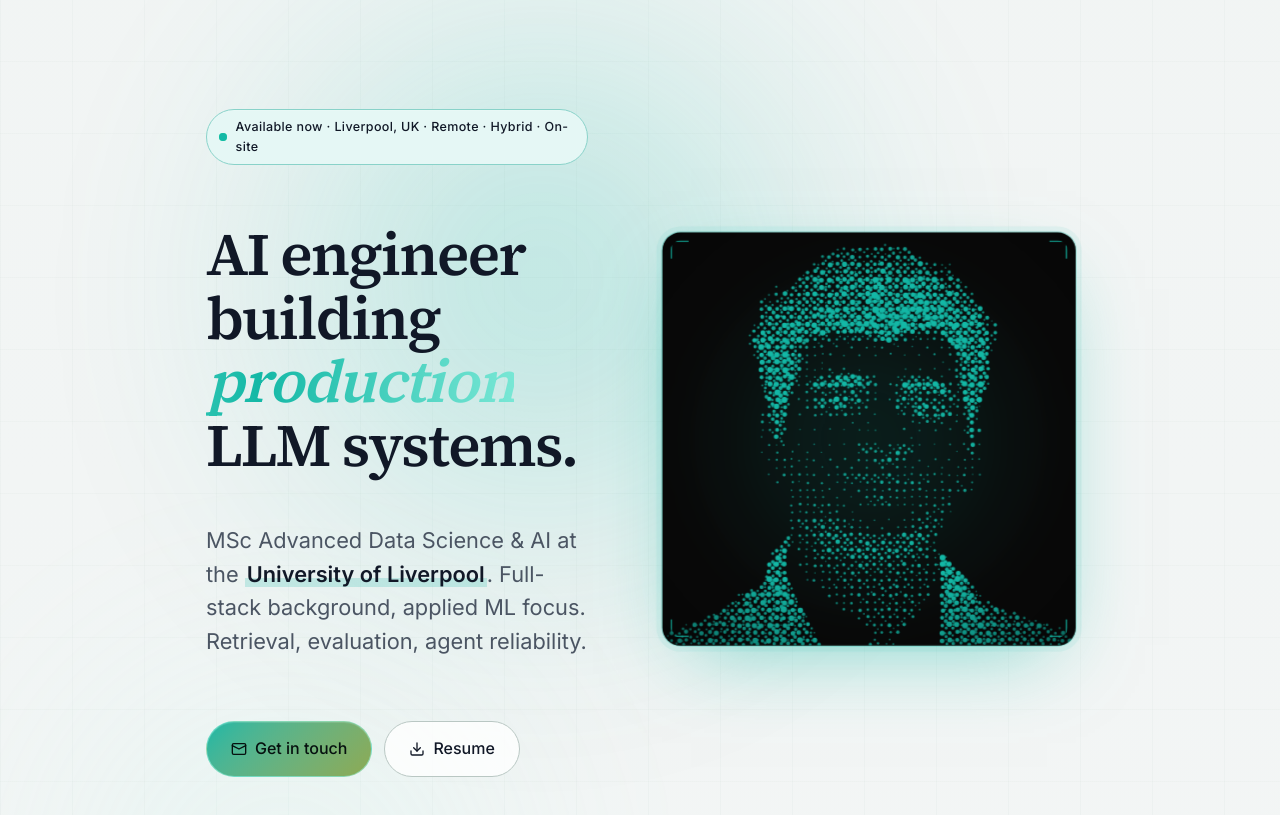
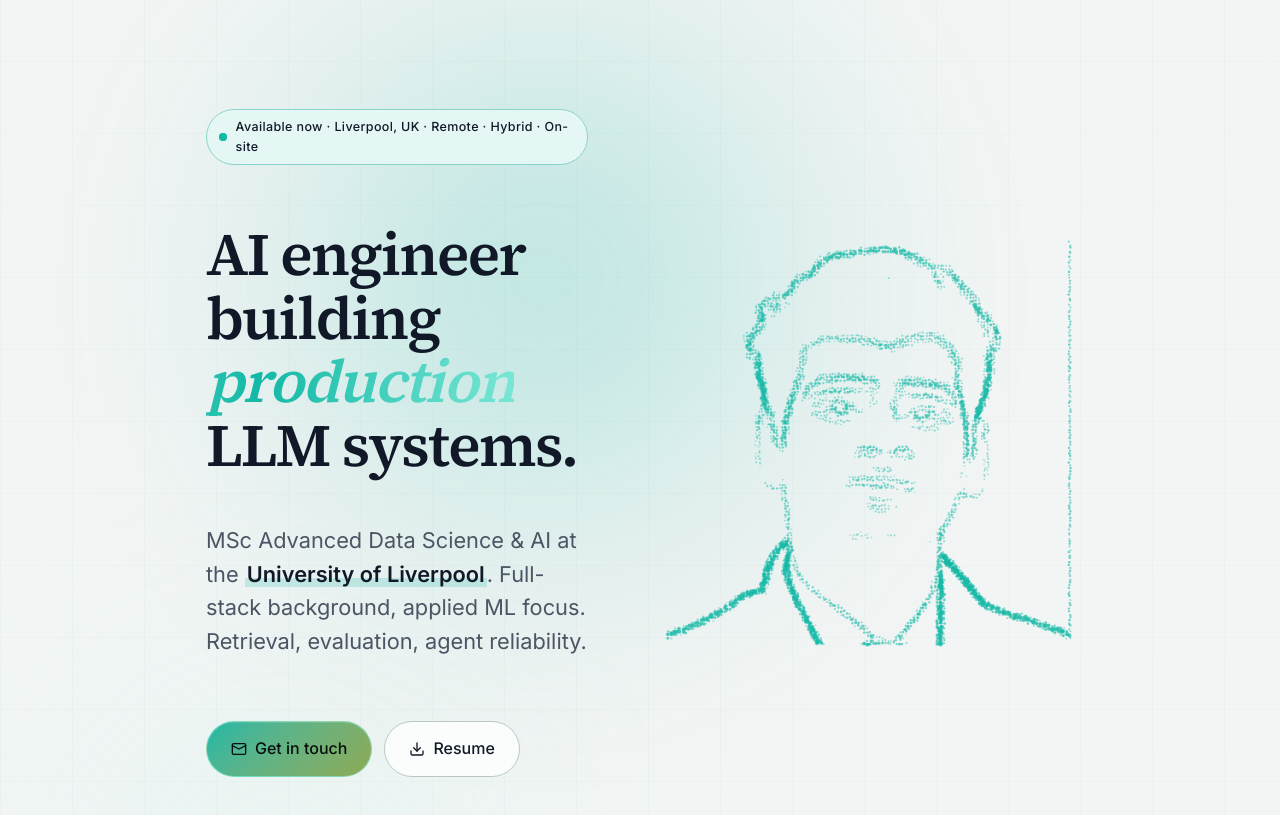
Before and after one commit to vaibhav4046/vaibhav-portfolio, a plain HTML site: page index.html in a window 1280 px wide. Shown: the part 83-898 px from the top of the page. Drawn offline with Linux system fonts and the light colour scheme; animation ran at ten frames a second.

Commit message:
feat(hero): edge-only Sobel halftone + interactive cursor repel
- Replace Bayer fill dithering with Sobel edge detection (140x140 grid):
  emit a dot only where the image has a strong intensity gradient
  -> recognisable outline of head, face, and suit, with no filled silhouette
- Container is now transparent: no black box, no glow halo, no vignette
- Cursor interaction:
  - pointermove repels nearby dots (within 70px) with smooth velocity
  - pointerleave releases (dots spring back to target via existing easing)
  - pointerdown ripples a stronger outward push (radius 200px)
- Velocity decay 0.86 + spring-back keeps motion soft, never chaotic
- Pulse phase preserved per particle for subtle breathing
- Bigger initial scatter radius (DISPLAY * 1.6) so assembly reveal lands harder

```diff
--- a/script.js
+++ b/script.js
@@ -219,31 +219,21 @@
     });
   });
 
-  // ---- Hero dot-portrait (particle mosaic of profile photo) -----------
+  // ---- Hero dot-portrait — edge-only halftone, interactive cursor -----
   (function heroDots() {
     var cvs = document.getElementById('hero-glitch');
     var img = document.querySelector('.hero-art-src');
     if (!cvs || !img) return;
     var ctx = cvs.getContext('2d', { willReadFrequently: false });
 
-    // Resolve CSS accent colour so dots match theme
     function accentColor() {
       var v = getComputedStyle(document.documentElement).getPropertyValue('--accent').trim();
       return v || '#cc785c';
     }
 
-    // Sampling grid resolution (higher = denser dots)
-    var GRID = 110;         // sample image at 110 × 110 cells (denser)
-    var DISPLAY = 480;      // canvas px (matches width/height attrs)
+    var GRID = 140;          // edge detection resolution
+    var DISPLAY = 480;
     var STEP = DISPLAY / GRID;
-
-    // Bayer 4x4 ordered-dither threshold matrix (0..15)
-    var BAYER = [
-      [ 0,  8,  2, 10],
-      [12,  4, 14,  6],
-      [ 3, 11,  1,  9],
-      [15,  7, 13,  5]
-    ];
 
     var off = document.createElement('canvas');
     off.width = GRID; off.height = GRID;
@@ -251,39 +241,60 @@
     octx.imageSmoothingEnabled = true;
 
     var particles = [];
+    var mouse = { x: -9999, y: -9999, active: false };
 
     function buildParticles() {
       try {
         octx.clearRect(0, 0, GRID, GRID);
         octx.drawImage(img, 0, 0, GRID, GRID);
       } catch (e) { return false; }
-      var data = octx.getImageData(0, 0, GRID, GRID).data;
+      var imgData = octx.getImageData(0, 0, GRID, GRID).data;
+
+      // Convert to grayscale array
+      var lum = new Float32Array(GRID * GRID);
+      for (var i = 0, p = 0; i < imgData.length; i += 4, p++) {
+        lum[p] = imgData[i] * 0.299 + imgData[i + 1] * 0.587 + imgData[i + 2] * 0.114;
+      }
+
+      // Sobel edge detection
+      var grad = new Float32Array(GRID * GRID);
+      var maxG = 0;
+      for (var y = 1; y < GRID - 1; y++) {
+        for (var x = 1; x < GRID - 1; x++) {
+          var tl = lum[(y - 1) * GRID + (x - 1)];
+          var t  = lum[(y - 1) * GRID + x];
+          var tr = lum[(y - 1) * GRID + (x + 1)];
+          var l  = lum[y * GRID + (x - 1)];
+          var r  = lum[y * GRID + (x + 1)];
+          var bl = lum[(y + 1) * GRID + (x - 1)];
+          var b  = lum[(y + 1) * GRID + x];
+          var br = lum[(y + 1) * GRID + (x + 1)];
+          var gx = -tl - 2 * l - bl + tr + 2 * r + br;
+          var gy = -tl - 2 * t - tr + bl + 2 * b + br;
+          var g = Math.sqrt(gx * gx + gy * gy);
+          grad[y * GRID + x] = g;
+          if (g > maxG) maxG = g;
+        }
+      }
+
       particles = [];
-      for (var y = 0; y < GRID; y++) {
-        for (var x = 0; x < GRID; x++) {
-          var k = (y * GRID + x) * 4;
-          var lum = data[k] * 0.299 + data[k + 1] * 0.587 + data[k + 2] * 0.114;
-          // Skip clearly light pixels (background)
-          if (lum > 200) continue;
-          // Darkness 0..1 from 200 down to 0
-          var dark = Math.min(1, (200 - lum) / 200);
-          // Bayer threshold for ordered halftone
-          var bayer = BAYER[y & 3][x & 3] / 16; // 0..0.9375
-          if (dark < bayer + 0.05) continue;
-          var over = dark - bayer;
-          var r = 0.7 + over * 3.2;             // 0.7..~3.9
-          var alpha = 0.7 + Math.min(0.3, over * 0.5);
-          // Slight in-cell jitter for organic feel
-          var jx = (Math.random() - 0.5) * 0.5;
-          var jy = (Math.random() - 0.5) * 0.5;
-          var cx = (x + 0.5 + jx) * STEP;
-          var cy = (y + 0.5 + jy) * STEP;
+      var threshold = maxG * 0.18; // tune: only strong edges
+      for (var y2 = 1; y2 < GRID - 1; y2++) {
+        for (var x2 = 1; x2 < GRID - 1; x2++) {
+          var g2 = grad[y2 * GRID + x2];
+          if (g2 < threshold) continue;
+          var strength = Math.min(1, (g2 - threshold) / (maxG - threshold + 1e-3));
+          var jx = (Math.random() - 0.5) * 0.6;
+          var jy = (Math.random() - 0.5) * 0.6;
+          var cx = (x2 + 0.5 + jx) * STEP;
+          var cy = (y2 + 0.5 + jy) * STEP;
           particles.push({
             tx: cx, ty: cy,
-            x: cx + (Math.random() - 0.5) * DISPLAY * 1.4,
-            y: cy + (Math.random() - 0.5) * DISPLAY * 1.4,
-            r: r,
-            a: alpha,
+            x: cx + (Math.random() - 0.5) * DISPLAY * 1.6,
+            y: cy + (Math.random() - 0.5) * DISPLAY * 1.6,
+            vx: 0, vy: 0,
+            r: 0.9 + strength * 2.0,            // 0.9..2.9
+            a: 0.55 + strength * 0.45,          // 0.55..1
             phase: Math.random() * Math.PI * 2
           });
         }
@@ -291,58 +302,81 @@
       return true;
     }
 
+    function bindCursor() {
+      function update(e) {
+        var r = cvs.getBoundingClientRect();
+        var scaleX = DISPLAY / r.width;
+        var scaleY = DISPLAY / r.height;
+        mouse.x = (e.clientX - r.left) * scaleX;
+        mouse.y = (e.clientY - r.top) * scaleY;
+        mouse.active = true;
+      }
+      function leave() { mouse.active = false; mouse.x = -9999; mouse.y = -9999; }
+      cvs.addEventListener('pointermove', update);
+      cvs.addEventListener('pointerleave', leave);
+      cvs.addEventListener('pointerdown', function (e) {
+        update(e);
+        // ripple: push particles outward
+        for (var k = 0; k < particles.length; k++) {
+          var p = particles[k];
+          var dx = p.x - mouse.x;
+          var dy = p.y - mouse.y;
+          var d = Math.sqrt(dx * dx + dy * dy) || 1;
+          if (d < 200) {
+            var force = (1 - d / 200) * 12;
+            p.vx += (dx / d) * force;
+            p.vy += (dy / d) * force;
+          }
+        }
+      });
+    }
+
     function startLoop() {
       var reduced = window.matchMedia('(prefers-reduced-motion: reduce)').matches;
-      var burstUntil = 0;
-      var lastBurst = 0;
       var ease = 0.12;
+      var REPEL_R = 70;     // cursor influence radius (canvas px)
+      var REPEL_F = 28;     // strength
 
       function frame(t) {
         ctx.clearRect(0, 0, DISPLAY, DISPLAY);
-
-        // Periodic scatter burst — particles fly out, then reform (less frequent)
-        if (!reduced && t > 9000 && t - lastBurst > 12000 + Math.random() * 6000) {
-          lastBurst = t;
-          burstUntil = t + 720;
-          for (var i = 0; i < particles.length; i++) {
-            var p = particles[i];
-            var ang = Math.random() * Math.PI * 2;
-            var mag = 24 + Math.random() * 60;
-            p.vx = Math.cos(ang) * mag;
-            p.vy = Math.sin(ang) * mag;
-          }
-        }
-
-        var burstActive = t < burstUntil;
-        var accent = accentColor();
-        // Resolve once for performance
-        ctx.fillStyle = accent;
+        ctx.fillStyle = accentColor();
 
         for (var k = 0; k < particles.length; k++) {
-          var p2 = particles[k];
+          var p = particles[k];
 
-          if (burstActive) {
-            // brief explosive offset, decays
-            p2.x += (p2.vx || 0) * 0.05;
-            p2.y += (p2.vy || 0) * 0.05;
-            p2.vx *= 0.92;
-            p2.vy *= 0.92;
+          // Cursor repel
+          if (mouse.active) {
+            var dx = p.x - mouse.x;
+            var dy = p.y - mouse.y;
+            var d2 = dx * dx + dy * dy;
+            if (d2 < REPEL_R * REPEL_R) {
+              var d = Math.sqrt(d2) || 1;
+              var force = (1 - d / REPEL_R) * REPEL_F;
+              p.vx += (dx / d) * force * 0.08;
+              p.vy += (dy / d) * force * 0.08;
+            }
           }
-          // ease towards target
-          p2.x += (p2.tx - p2.x) * ease;
-          p2.y += (p2.ty - p2.y) * ease;
 
-          // subtle pulse
-          var pulse = reduced ? 1 : 1 + Math.sin(t * 0.0025 + p2.phase) * 0.15;
-          var r = p2.r * pulse;
+          // Velocity decay
+          p.vx *= 0.86;
+          p.vy *= 0.86;
+          p.x += p.vx;
+          p.y += p.vy;
 
-          ctx.globalAlpha = p2.a;
+          // Spring to target
+          p.x += (p.tx - p.x) * ease;
+          p.y += (p.ty - p.y) * ease;
+
+          // Pulse
+          var pulse = reduced ? 1 : 1 + Math.sin(t * 0.002 + p.phase) * 0.18;
+          var r = p.r * pulse;
+
+          ctx.globalAlpha = p.a;
           ctx.beginPath();
-          ctx.arc(p2.x, p2.y, r, 0, Math.PI * 2);
+          ctx.arc(p.x, p.y, r, 0, Math.PI * 2);
           ctx.fill();
         }
         ctx.globalAlpha = 1;
-
         requestAnimationFrame(frame);
       }
       requestAnimationFrame(frame);
@@ -350,16 +384,12 @@
 
     function init() {
       if (!buildParticles()) return;
+      bindCursor();
       startLoop();
     }
 
     if (img.complete && img.naturalWidth > 0) init();
     else { img.addEventListener('load', init); }
-
-    // Rebuild on theme change so accent stays consistent (re-paint via existing loop)
-    new MutationObserver(function () {
-      // colour is read live each frame, but in case GRID/DISPLAY changes we could rebuild
-    }).observe(document.documentElement, { attributes: true, attributeFilter: ['data-theme'] });
   })();
 
   // ---- Smooth in-page anchor scroll -----------------------------------
--- a/style.css
+++ b/style.css
@@ -2110,14 +2110,9 @@ body { counter-reset: section-counter; }
   position: relative;
   width: clamp(280px, 32vw, 460px);
   aspect-ratio: 1 / 1;
-  border-radius: 18px;
-  overflow: hidden;
-  background: #0a0a0a;
-  box-shadow:
-    0 0 0 1px color-mix(in srgb, var(--accent) 32%, transparent),
-    0 0 0 6px color-mix(in srgb, var(--accent) 7%, transparent),
-    0 28px 80px -28px color-mix(in srgb, var(--accent) 55%, transparent);
+  background: transparent;
   isolation: isolate;
+  cursor: crosshair;
 }
 .hero-art canvas {
   display: block;
@@ -2125,6 +2120,7 @@ body { counter-reset: section-counter; }
   height: 100%;
   position: relative;
   z-index: 1;
+  background: transparent;
 }
 
 .hero-art-src {
@@ -2136,27 +2132,10 @@ body { counter-reset: section-counter; }
   pointer-events: none;
 }
 
-/* Soft accent glow behind dots */
-.hero-art-scan {
-  position: absolute;
-  inset: -10%;
-  background:
-    radial-gradient(circle at 50% 50%, color-mix(in srgb, var(--accent) 18%, transparent) 0%, transparent 55%);
-  filter: blur(40px);
-  pointer-events: none;
-  z-index: 0;
-  opacity: 0.85;
-}
-
-/* Subtle accent vignette near edges */
-.hero-art-noise {
-  position: absolute;
-  inset: 0;
-  background:
-    radial-gradient(circle at 50% 50%, transparent 55%, rgba(0,0,0,0.4) 100%);
-  pointer-events: none;
-  z-index: 2;
-}
+/* Hide previous overlays so dots float against site background */
+.hero-art-scan,
+.hero-art-noise,
+.hero-art-frame { display: none; }
 
 /* Corner frame ticks (terminal-esque) */
 .hero-art-frame {
@@ -2177,10 +2156,7 @@ body { counter-reset: section-counter; }
   opacity: 0.75;
 }
 
-/* Tiny breathing motion on the frame */
-.hero-art {
-  animation: heroArtBreathe 8s var(--ease) infinite alternate;
-}
+/* Subtle breathing motion (kept) */
 @keyframes heroArtBreathe {
   0%   { transform: translate3d(0, 0, 0) scale(1); }
   100% { transform: translate3d(0, -4px, 0) scale(1.008); }
```
